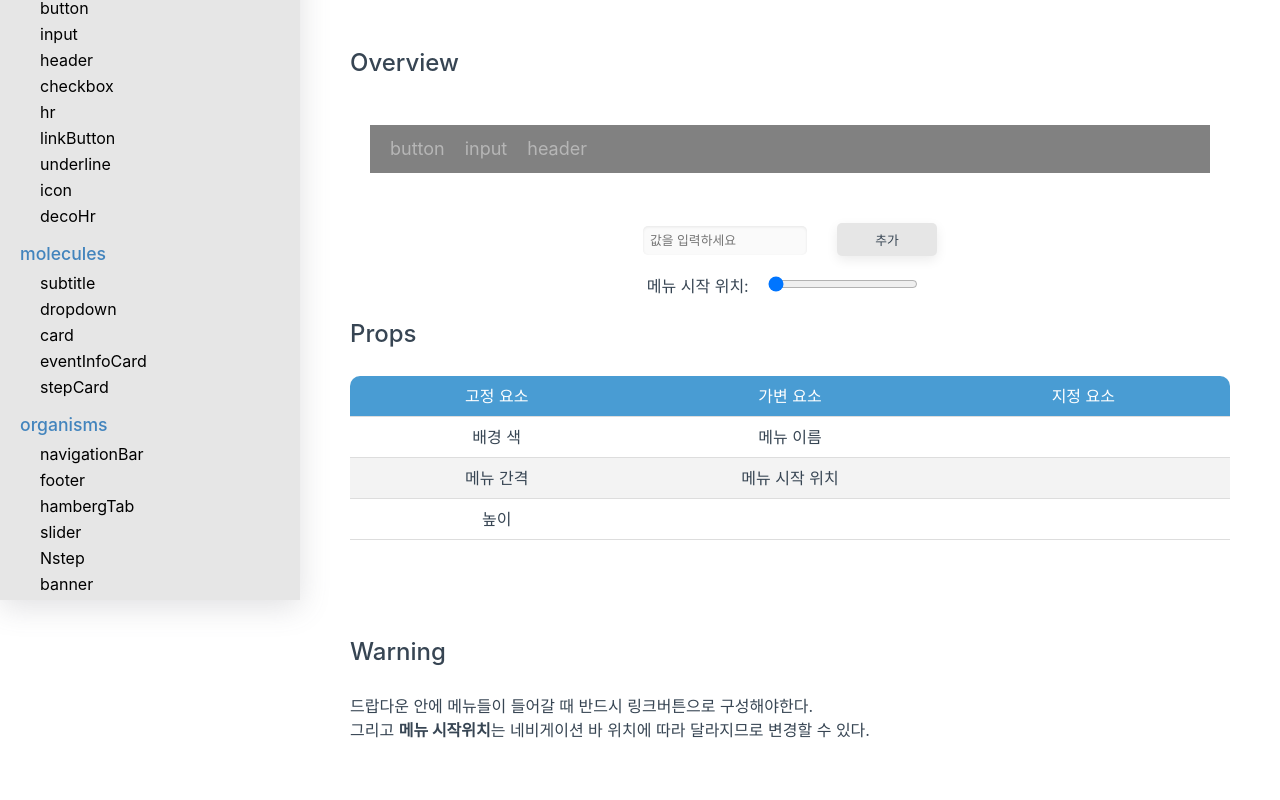
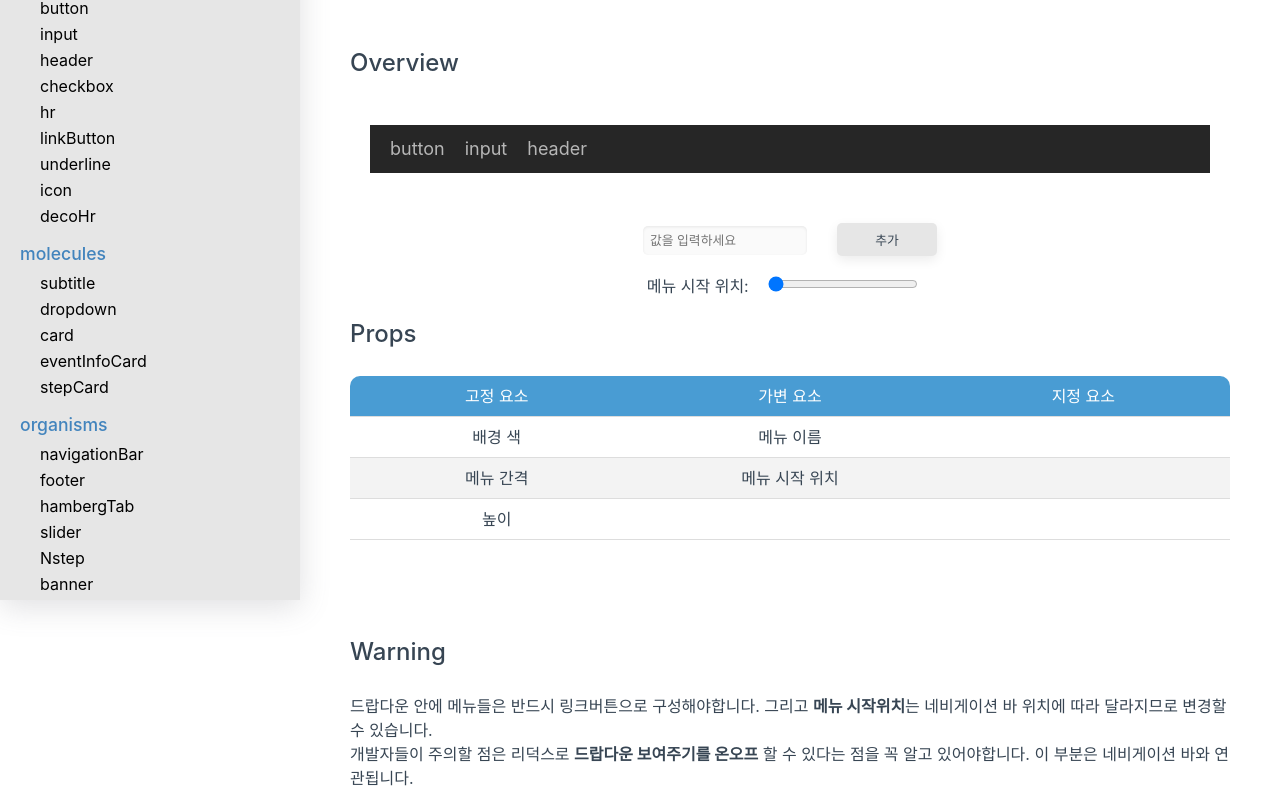
Before and after one commit to susirecipe/susirecipe-design-system, a React (Create React App) app: page /susirecipe-design-system/molecules/dropdown in a window 1280 px wide. Shown: the part 200-1000 px from the top of the page. Built offline with nearby package versions, Linux system fonts and the light colour scheme.

Commit message:
fix: dropdown 리덕스 추가 및 컴포넌트, 인트로 수정

```diff
--- /dev/null
+++ b/src/actions/dropdown.ts
@@ -0,0 +1,12 @@
+export const SHOW_DROPDOWN = 'SHOW_DROPDOWN';
+export const HIDDEN_DROPDOWN = 'HIDDEN_DROPDOWN';
+
+export const showDropdown = (): DefaultAction => ({
+  type: SHOW_DROPDOWN,
+  payload: true,
+});
+
+export const hiddenDropdown = (): DefaultAction => ({
+  type: HIDDEN_DROPDOWN,
+  payload: false,
+});
--- /dev/null
+++ b/src/common/action.d.ts
@@ -0,0 +1,4 @@
+interface DefaultAction {
+  type: string;
+  payload: any;
+}
--- a/src/common/store.ts
+++ b/src/common/store.ts
@@ -1,10 +1,12 @@
 import { createStore, combineReducers } from 'redux';
 import { slideReducer } from 'reducers/slidebar';
+import { dropdownReducer } from 'reducers/dropdown';
 
 export type RootState = ReturnType<typeof rootReducer>;
 
 const rootReducer = combineReducers({
-  slidebar: slideReducer
+  slidebar: slideReducer,
+  dropdown: dropdownReducer,
 });
 
 const store = createStore(rootReducer);
--- a/src/components/another/Intro/DropdownIntro.tsx
+++ b/src/components/another/Intro/DropdownIntro.tsx
@@ -1,4 +1,6 @@
-import React, { useState, useMemo } from 'react';
+import React, { useState, useMemo, useEffect } from 'react';
+import { useDispatch } from 'react-redux';
+import { showDropdown } from 'actions/dropdown';
 import {
   IntroContainer,
   IntroParagraph,
@@ -12,13 +14,8 @@ import {
 } from './global-intro.styled';
 import Dropdown from 'components/molecules/Dropdown/Dropdown';
 
-interface menu {
-  name: string;
-  link: string;
-}
-
 const DropdownIntro: React.FC = () => {
-  const defaultMenus = useMemo<Array<menu>>(
+  const defaultMenus = useMemo<Array<Menu>>(
     () => [
       {
         name: 'button',
@@ -40,11 +37,12 @@ const DropdownIntro: React.FC = () => {
     startPos: 20,
   });
   const [menus, setMenus] = useState(defaultMenus);
+  const dispatch = useDispatch();
 
   const handleSubmit = (event: React.FormEvent<HTMLFormElement>) => {
     event.preventDefault();
 
-    const newMenu: menu = {
+    const newMenu: Menu = {
       name: inputs.menuItem,
       link: '#',
     };
@@ -60,6 +58,11 @@ const DropdownIntro: React.FC = () => {
       setInputs({ ...inputs, [name]: value });
     }
   };
+
+  // initial open
+  useEffect(() => {
+    dispatch(showDropdown());
+  }, [dispatch]);
 
   return (
     <IntroContainer>
@@ -129,19 +132,21 @@ const DropdownIntro: React.FC = () => {
 
       <IntroSmallHeader>Warning</IntroSmallHeader>
       <IntroParagraph>
-        드랍다운 안에 메뉴들이 들어갈 때 반드시 링크버튼으로 구성해야한다. <br />
-        그리고 <b>메뉴 시작위치</b>는 네비게이션 바 위치에 따라 달라지므로 변경할 수 있다.
+        드랍다운 안에 메뉴들은 반드시 링크버튼으로 구성해야합니다. 그리고 <b>메뉴 시작위치</b>는 네비게이션 바 위치에 따라 달라지므로 변경할 수 있습니다. <br />
+        개발자들이 주의할 점은 리덕스로 <b>드랍다운 보여주기를 온오프</b> 할 수 있다는 점을 꼭 알고 있어야합니다. 이 부분은 네비게이션 바와 연관됩니다.
       </IntroParagraph>
 
       <IntroSmallHeader>
         Refference<small>(for Develop)</small>
       </IntroSmallHeader>
       <CodeBox>
-        <code>&lt;Dropdown menu=&#123;menuArray&#125; leftPos=&#123;50&#125; /&gt;</code>
+        <code>&lt;Dropdown menu=&#123;menuArray&#125; leftPos=&#123;50&#125; onMouseEnter=&#123;handleHoverOn&#125; onMouseLeave&#123;handleHoverOut&#125; /&gt;</code>
       </CodeBox>
       <ListBox>
         <li>menu: Array&lt;&#123; name: string; link: string; &#125;&gt; (메뉴 객체들의 리스트)</li>
         <li>leftPos: number (메뉴 시작지점 위치)</li>
+        <li>onMouseEnter?: (event: React.MouseEvent&lt;HTMLDivElement, MouseEvent&gt;) =&gt; void;</li>
+        <li>onMouseLeave?: (event: React.MouseEvent&lt;HTMLDivElement, MouseEvent&gt;) =&gt; void;</li>
       </ListBox>
     </IntroContainer>
   );
--- a/src/components/molecules/Dropdown/Dropdown.styled.ts
+++ b/src/components/molecules/Dropdown/Dropdown.styled.ts
@@ -1,11 +1,12 @@
 import styled from 'styled-components';
 
-export const StyledDropdown = styled.div`
+export const StyledDropdown = styled.div<{ leftPos?: number; show: boolean }>`
   width: 100%;
   padding: 10px;
+  padding-left: ${props => props.leftPos}px;
   height: 48px;
-  display: flex;
+  display: ${props => (props.show ? 'flex' : 'none')};
   align-items: center;
-  background-color: #818181;
+  background-color: #262626;
   box-sizing: border-box;
 `;
--- a/src/components/molecules/Dropdown/Dropdown.tsx
+++ b/src/components/molecules/Dropdown/Dropdown.tsx
@@ -1,20 +1,25 @@
 import React from 'react';
+import { useSelector } from 'react-redux';
+import { RootState } from 'common/store';
 import LinkButton from 'components/atoms/LinkButton/LinkButton';
 import { StyledDropdown } from './Dropdown.styled';
 
 interface props {
-  menu: Array<{
-    name: string;
-    link: string;
-  }>;
+  menu: Array<Menu>;
   leftPos?: number;
+  onMouseEnter?: (event: React.MouseEvent<HTMLDivElement, MouseEvent>) => void;
+  onMouseLeave?: (event: React.MouseEvent<HTMLDivElement, MouseEvent>) => void;
 }
 
-const Dropdown: React.FC<props> = ({ menu, leftPos }) => {
+const Dropdown: React.FC<props> = ({ menu, leftPos, onMouseEnter, onMouseLeave }) => {
+  const isShow = useSelector<RootState, boolean>(state => state.dropdown);
+
   return (
-    <StyledDropdown style={{ paddingLeft: leftPos }}>
+    <StyledDropdown leftPos={leftPos} show={isShow} onMouseEnter={onMouseEnter} onMouseLeave={onMouseLeave}>
       {menu.map((menuItem, idx) => (
-        <LinkButton key={idx} to={menuItem.link}>{menuItem.name}</LinkButton>
+        <LinkButton key={idx} to={menuItem.link}>
+          {menuItem.name}
+        </LinkButton>
       ))}
     </StyledDropdown>
   );
--- /dev/null
+++ b/src/reducers/dropdown.ts
@@ -0,0 +1,14 @@
+import { SHOW_DROPDOWN, HIDDEN_DROPDOWN } from 'actions/dropdown';
+
+const initialState: boolean = false;
+
+export const dropdownReducer = (state = initialState, action: DefaultAction): boolean => {
+  switch (action.type) {
+    case SHOW_DROPDOWN:
+      return action.payload;
+    case HIDDEN_DROPDOWN:
+      return action.payload;
+    default:
+      return state;
+  }
+}
```
Also changed, not shown: src/common/global.d.ts (added, +9 -0 lines).
